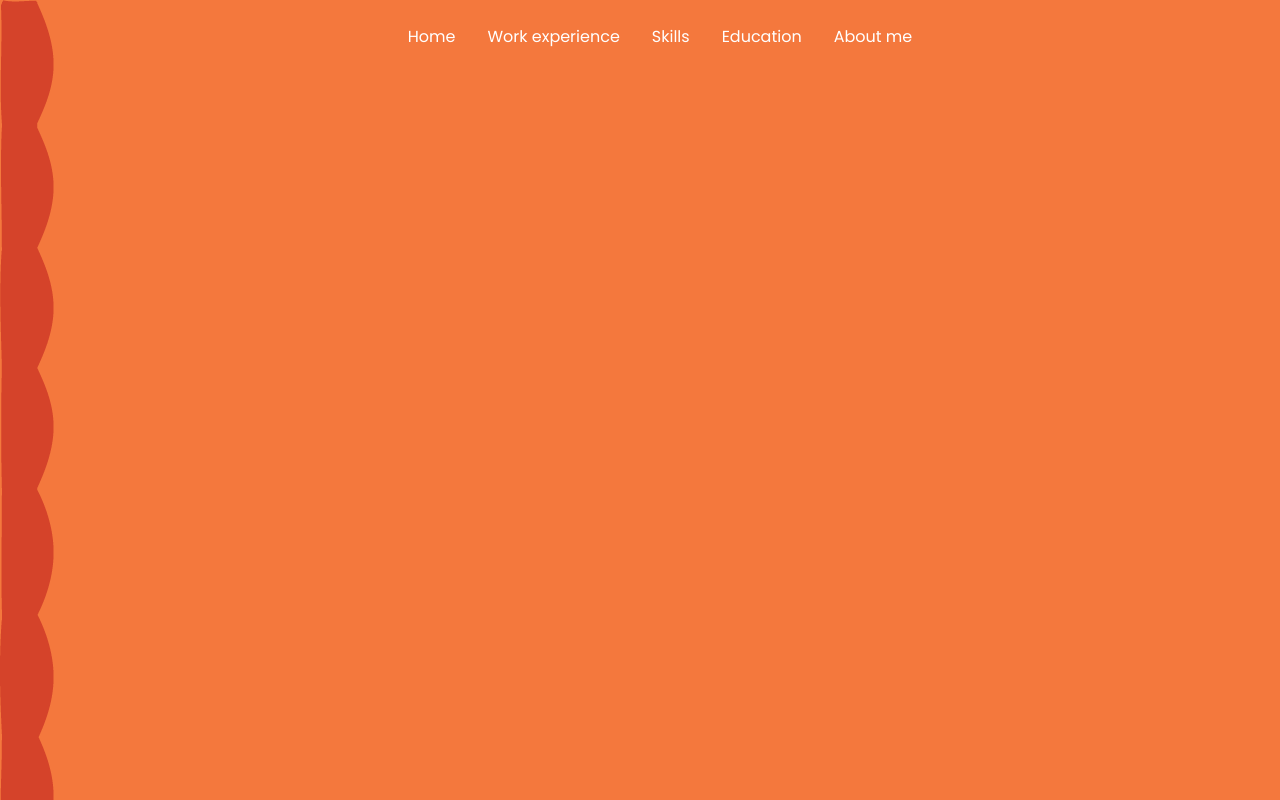
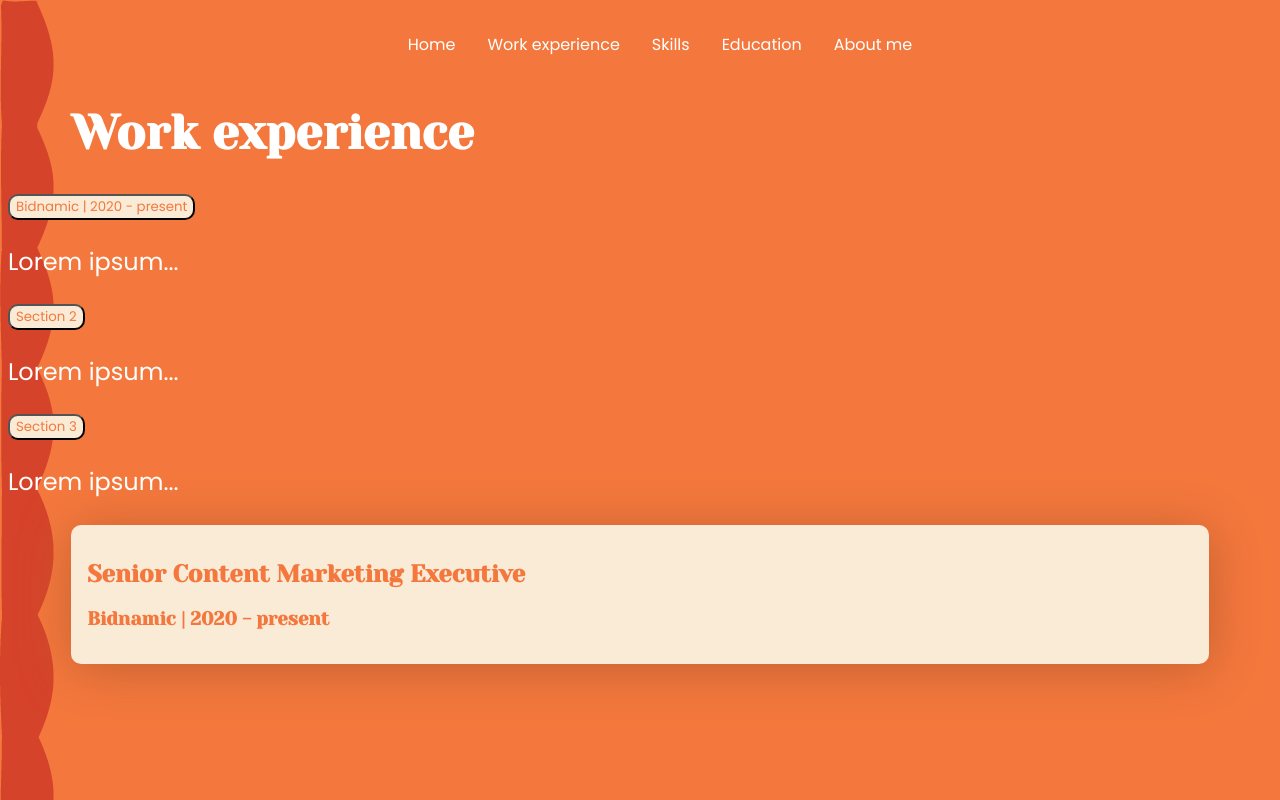
Before and after one commit to oliviam1995/CV, a plain HTML site: page work-experience.html in a window 1280 px wide. Drawn offline with nearby package versions, Linux system fonts and the light colour scheme; a web font is replaced by a local one.

Commit message:
playing w accordion, add js

```diff
--- a/style.css
+++ b/style.css
@@ -1,3 +1,4 @@
+
 *{
     color:#fff;
     font-family: 'Poppins', sans-serif;
@@ -11,6 +12,13 @@ body{
     justify-content: space-around;
     align-items: center;
 }
+h1,h2,h3,h4{
+    font-family: 'Yeseva One', cursive;
+}
+h1{
+    font-size: 3rem;
+}
+
 p{
     font-size:1.5rem;
 }
@@ -18,6 +26,7 @@ nav{
     display:flex;
     justify-content: space-around;
     align-items: center;
+    margin-top:1em;
 }
 .nav-links {
     display: flex;
@@ -43,16 +52,16 @@ nav{
     background-repeat: no-repeat;
     background-position: left top;
   }
-  h1{
+.h1line1{
+    font-family: 'Yeseva One', cursive;
+    font-size: 3rem;
+}
+.h1line2{
     font-family: 'Yeseva One', cursive;
     font-size: 8rem;
     line-height:0.8;
     text-indent:8.7%;
   }
-.h1line1{
-    font-family: 'Yeseva One', cursive;
-    font-size: 3rem;
-}
 .index-hero-p{
     width:55%;
     padding-left: 10%;
@@ -66,6 +75,7 @@ nav{
 .bttns{
     padding-left: 18%;
     padding-top:30px;
+    justify-content: space-between;
 }
 .bttns a{
     border-radius:25px;
@@ -74,20 +84,28 @@ nav{
     border-style:solid;
     transition: 0.5s;
     text-decoration: none;
-    padding:10px;
-    margin:5px;
+    padding:10px 15px;
+    margin:10px;
 }
 .bttns a:hover{
     color:#f4783d;
     background-color: #fff;
     opacity:1;
 }
-.shape-2{
-    position:sticky;
-    z-index: -1;
-    left: 0px;
-    top:0px;
+
+.accordion {
+    color:#f4783d;
+    background-color: antiquewhite;
+    border-radius:10px;
 }
-.fa-linkedin{
-    color:#fff;
+
+.WESection{
+    background-color: antiquewhite;
+    padding:1em 1em;
+    border-radius:10px;
+    margin:2% 5%;
+    box-shadow: 2px 5px 50px 0 rgba(195, 96, 49);
 }
+.WESection h2, .WESection h3{
+    color:#f4783d;
+}
--- a/work-experience.html
+++ b/work-experience.html
@@ -23,6 +23,26 @@
             </ul>
         </nav>
     </header>
+    <h1 style="padding-left: 5%;">Work experience</h1>
+    <button class="accordion">Bidnamic  |  2020 - present</button>
+    <div class="panel">
+    <p>Lorem ipsum...</p>
+    </div>
 
+    <button class="accordion">Section 2</button>
+    <div class="panel">
+    <p>Lorem ipsum...</p>
+    </div>
+
+    <button class="accordion">Section 3</button>
+    <div class="panel">
+    <p>Lorem ipsum...</p>
+    </div>
+    <div class="WESection">
+        <h2>Senior Content Marketing Executive</h2>
+        <h3>Bidnamic | 2020 - present</h3>
+
+    </div>
+    <script src="https://cdn.jsdelivr.net/npm/bootstrap@5.0.2/dist/js/bootstrap.bundle.min.js" integrity="sha384-MrcW6ZMFYlzcLA8Nl+NtUVF0sA7MsXsP1UyJoMp4YLEuNSfAP+JcXn/tWtIaxVXM" crossorigin="anonymous"></script>
 </body>
 </html>
```
Also changed, not shown: index.html (+2 -1 lines), script.js (added, +14 -0 lines).
